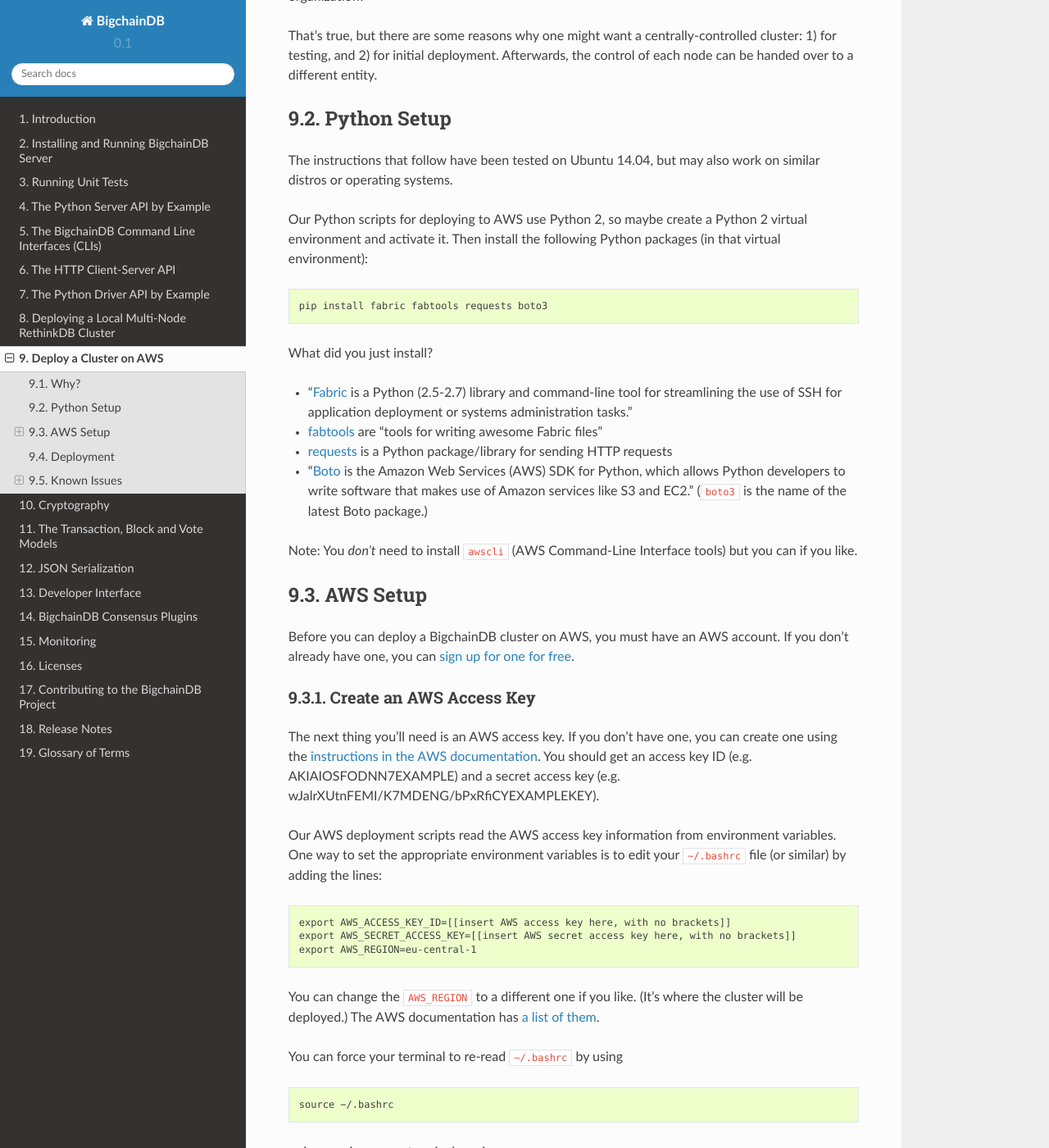
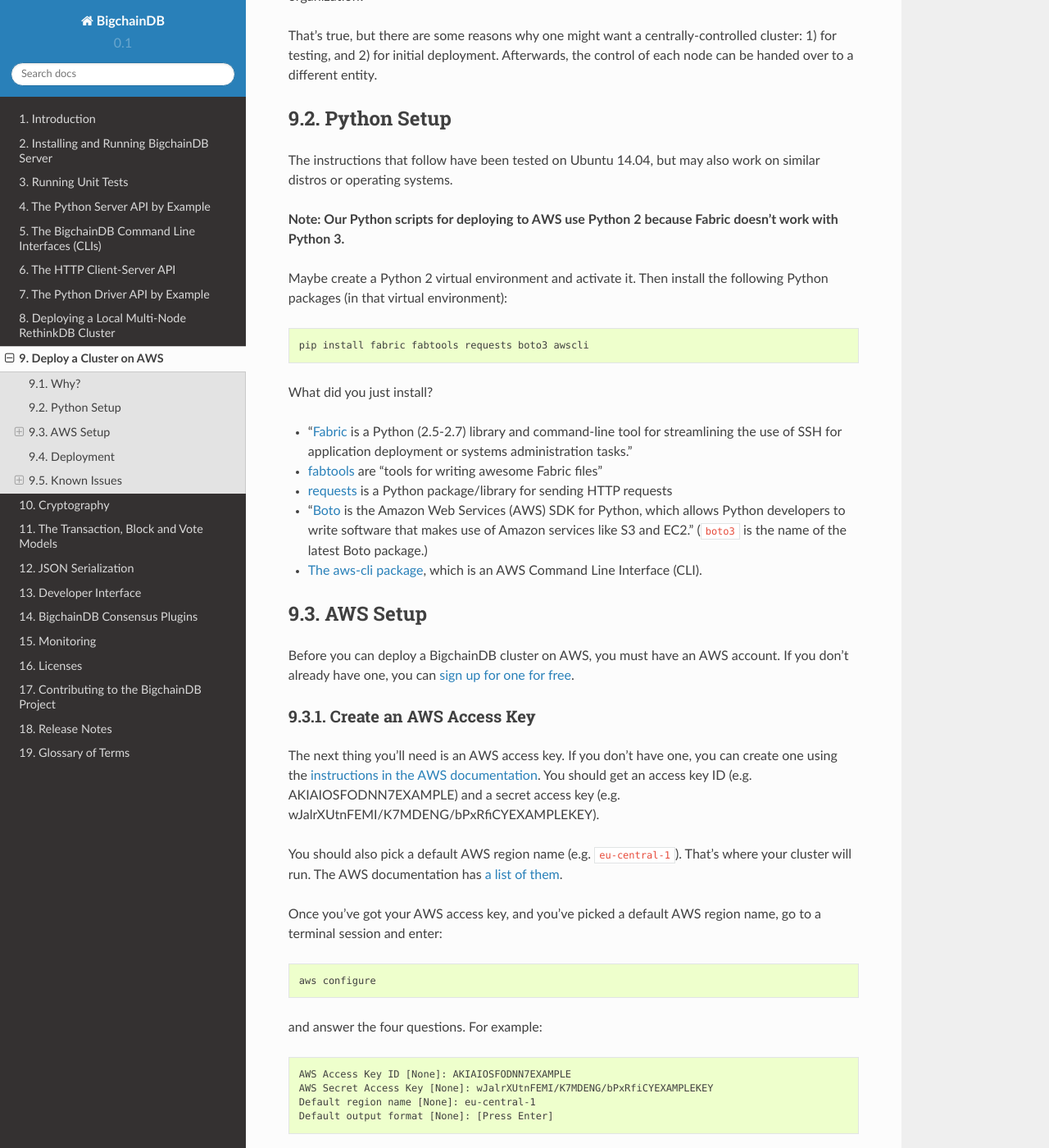
Before and after one commit to bigchaindb/bigchaindb, a Sphinx documentation site: the page built from docs/source/deploy-on-aws.md, in a window 1280 px wide and 1400 px high, scrolled down 568 px. Shown: the whole window at 82% size. Built offline with Sphinx 7.4.7 and the Read the Docs theme 2.0.0, drawn with Linux system fonts in a browser that asks for light colours; some of the changed text lies outside the part shown.

Commit message:
Moved AWS credentials & configs to standard ~/.aws files

````diff
--- a/docs/source/deploy-on-aws.md
+++ b/docs/source/deploy-on-aws.md
@@ -14,9 +14,11 @@
 
 The instructions that follow have been tested on Ubuntu 14.04, but may also work on similar distros or operating systems.
 
-Our Python scripts for deploying to AWS use Python 2, so maybe create a Python 2 virtual environment and activate it. Then install the following Python packages (in that virtual environment):
+**Note: Our Python scripts for deploying to AWS use Python 2 because Fabric doesn't work with Python 3.**
+
+Maybe create a Python 2 virtual environment and activate it. Then install the following Python packages (in that virtual environment):
 ```text
-pip install fabric fabtools requests boto3
+pip install fabric fabtools requests boto3 awscli
 ```
 
 What did you just install?
@@ -25,8 +27,7 @@
 * [fabtools](https://github.com/ronnix/fabtools) are "tools for writing awesome Fabric files"
 * [requests](http://docs.python-requests.org/en/master/) is a Python package/library for sending HTTP requests
 * "[Boto](https://boto3.readthedocs.org/en/latest/) is the Amazon Web Services (AWS) SDK for Python, which allows Python developers to write software that makes use of Amazon services like S3 and EC2." (`boto3` is the name of the latest Boto package.)
-
-Note: You _don't_ need to install `awscli` (AWS Command-Line Interface tools) but you can if you like.
+* [The aws-cli package](https://pypi.python.org/pypi/awscli), which is an AWS Command Line Interface (CLI).
 
 ## AWS Setup
 
@@ -36,21 +37,27 @@
 
 The next thing you'll need is an AWS access key. If you don't have one, you can create one using the [instructions in the AWS documentation](http://docs.aws.amazon.com/AWSSimpleQueueService/latest/SQSGettingStartedGuide/AWSCredentials.html). You should get an access key ID (e.g. AKIAIOSFODNN7EXAMPLE) and a secret access key (e.g. wJalrXUtnFEMI/K7MDENG/bPxRfiCYEXAMPLEKEY).
 
-Our AWS deployment scripts read the AWS access key information from environment variables. One way to set the appropriate environment variables is to edit your `~/.bashrc` file (or similar) by adding the lines:
+You should also pick a default AWS region name (e.g. `eu-central-1`). That's where your cluster will run. The AWS documentation has [a list of them](http://docs.aws.amazon.com/general/latest/gr/rande.html#ec2_region).
+
+Once you've got your AWS access key, and you've picked a default AWS region name, go to a terminal session and enter:
 ```text
-export AWS_ACCESS_KEY_ID=[[insert AWS access key here, with no brackets]]
-export AWS_SECRET_ACCESS_KEY=[[insert AWS secret access key here, with no brackets]]
-export AWS_REGION=eu-central-1
+aws configure
 ```
 
-You can change the `AWS_REGION` to a different one if you like. (It's where the cluster will be deployed.) The AWS documentation has [a list of them](http://docs.aws.amazon.com/general/latest/gr/rande.html#ec2_region).
-
-You can force your terminal to re-read `~/.bashrc` by using
+and answer the four questions. For example:
 ```text
-source ~/.bashrc
+AWS Access Key ID [None]: AKIAIOSFODNN7EXAMPLE
+AWS Secret Access Key [None]: wJalrXUtnFEMI/K7MDENG/bPxRfiCYEXAMPLEKEY
+Default region name [None]: eu-central-1
+Default output format [None]: [Press Enter]
 ```
 
-or by opening a new terminal session.
+This writes two files:
+
+* `~/.aws/credentials`
+* `~/.aws/config`
+
+AWS tools and packages look for those files.
 
 ### Get Enough Amazon Elastic IP Addresses
 
````
Also changed, not shown: 2 other files.
